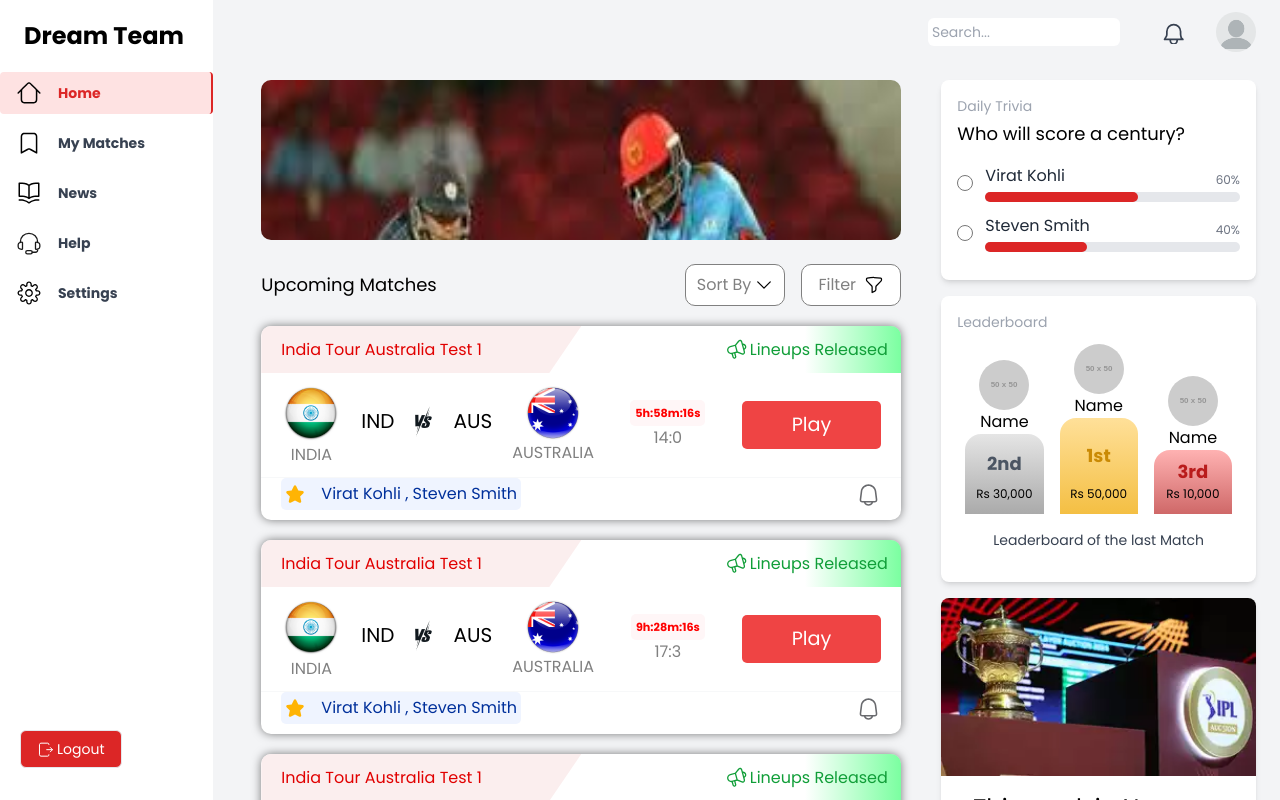
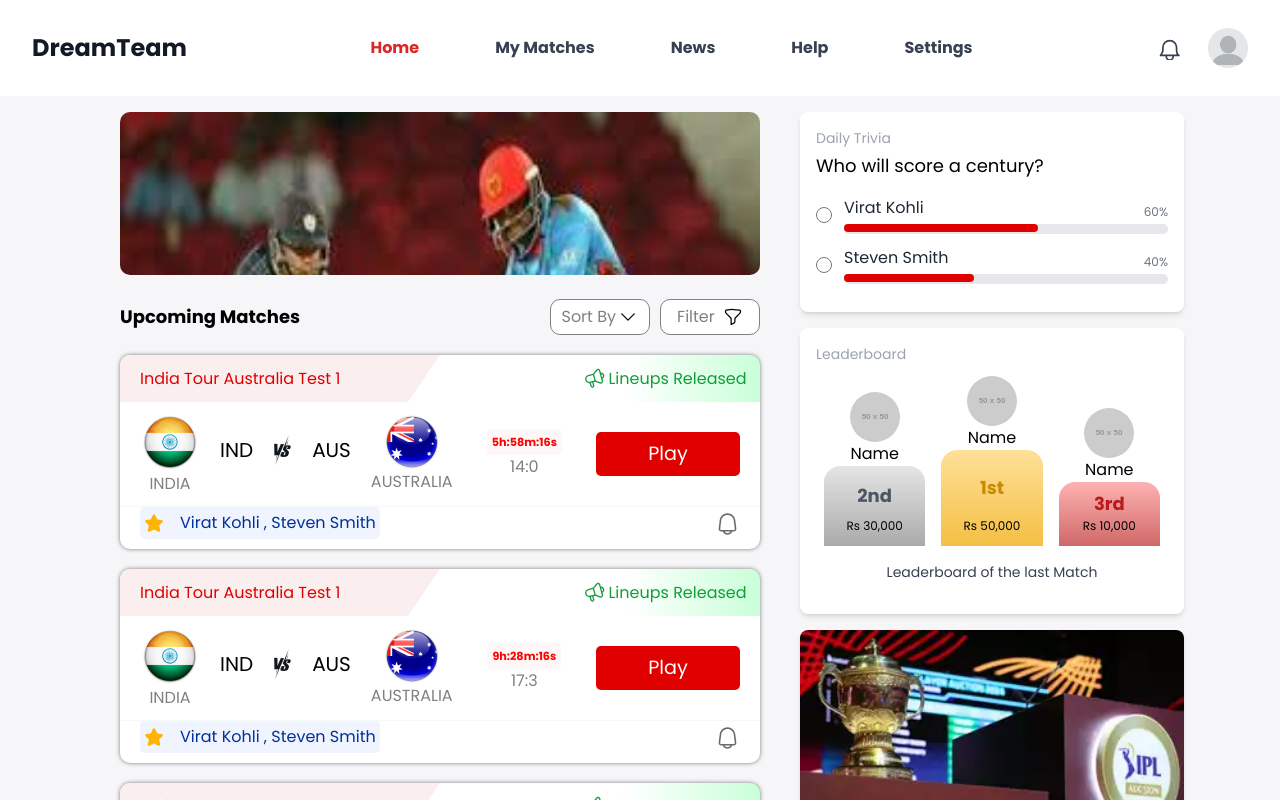
Before and after one commit to D11-MP/Dream11-prototype, a Next.js app in the folder frontend/: page / in a window 1280 px wide. Shown: the top 800 px of the page. Built offline with nearby package versions, Linux system fonts and the light colour scheme.

Commit message:
navbar and ui

```diff
--- a/frontend/app/(home)/_components/Trivia.tsx
+++ b/frontend/app/(home)/_components/Trivia.tsx
@@ -29,8 +29,16 @@
     percentage: parseFloat(((option.votes / totalVotes) * 100).toFixed(2)),
   }));
 
-  const handleVote = (id) => {
-    if (hasVoted) return;
+  const handleVote = (id: any) => {
+    // if (hasVoted) return;
+    if(hasVoted){
+      setPoll((prevPoll) => ({
+        ...prevPoll,
+        options: prevPoll.options.map((option) =>
+          option.id !== id ? { ...option, votes: option.votes - 1 } : option
+        ),
+      }));
+    }
 
     setPoll((prevPoll) => ({
       ...prevPoll,
@@ -56,9 +64,9 @@
                 id={option.id}
                 value={option.id}
                 name="player"
-                className="w-4 h-4"
+                className="w-4 h-4 accent-play_btn_clr"
                 onChange={() => handleVote(option.id)}
-                disabled={hasVoted}
+                // disabled={hasVoted}
               />
               <div className="flex-1">
                 <div className="flex justify-between">
@@ -74,7 +82,7 @@
                 </div>
                 <div className="w-full bg-gray-200 rounded-full h-2.5">
                   <div
-                    className="bg-red-600 h-2.5 rounded-full"
+                    className="bg-play_btn_clr h-2 rounded-full"
                     style={{ width: `${option.percentage}%` }}
                   ></div>
                 </div>
--- a/frontend/app/(home)/_components/button.tsx
+++ b/frontend/app/(home)/_components/button.tsx
@@ -8,7 +8,7 @@
 
 const Button : React.FC<Props> = ({img , text})=>{
     return(
-        <div className="flex justify-evenly px-2 py-2 custom-btn" style={{borderRadius:'10px',border:'1px solid gray',backgroundColor:'white',color:'gray'}}>
+        <div className="flex h-[36px] items-center justify-evenly px-2 py-2 custom-btn cursor-pointer" style={{borderRadius:'10px',border:'1px solid gray',backgroundColor:'white',color:'gray'}}>
             {text} <img src={img.src} alt=""/>
         </div>
     )
--- a/frontend/app/(home)/_components/matchCard.tsx
+++ b/frontend/app/(home)/_components/matchCard.tsx
@@ -69,7 +69,7 @@
   }, [match.time]);
 
     return(
-        <div style={{ borderRadius:'10px', paddingBottom:'10px',margin:'20px 0px',boxShadow:'0px 0px 10px rgb(0,0,0,0.5)'}}
+        <div style={{ borderRadius:'10px', paddingBottom:'10px',margin:'20px 0px',boxShadow:'0px 0px 4px rgb(0,0,0,0.5)'}}
         className="flex flex-col justify-between bg-white match-card">
 
             {/* top portion */}
@@ -96,7 +96,7 @@
                 </div>
 
                 <div>
-                    <button className="bg-red-500 play-btn"
+                    <button className="bg-play_btn_clr play-btn w-[144px] h-[44px] flex items-center justify-center"
                     style={{borderRadius:'5px' , color:'white'}}>Play</button>
                 </div>
             </div>
--- a/frontend/app/(home)/_components/topCarousel.tsx
+++ b/frontend/app/(home)/_components/topCarousel.tsx
@@ -33,7 +33,7 @@
   return (
     <div
       className="home-top-carousel-wrapper overflow-hidden"
-      style={{ width: "50vw", height: "20vh", borderRadius: "10px" }}
+      style={{ width: "50vw", height: "163px", borderRadius: "10px" }}
       onMouseEnter={() => setIsHover(true)}
       onMouseLeave={() => setIsHover(false)}
     >
--- a/frontend/app/(home)/page.tsx
+++ b/frontend/app/(home)/page.tsx
@@ -29,15 +29,15 @@
         <TopCarousel images={data2} />
         <div className="flex-col mt-6">
           <div className="matches-header flex justify-between items-center">
-            <p className="text-lg">Upcoming Matches</p>
-            <div className="flex gap-4">
+            <p className="text-lg font-semibold">Upcoming Matches</p>
+            <div className="flex flex-row gap-2.5">
               <Button img={down} text="Sort By" />
               <Button img={filter} text="Filter" />
             </div>
           </div>
           <div>
-            {data.map((match) => {
-              return <MatchCard key={match.time} match={match}></MatchCard>;
+            {data.map((match, index) => {
+              return <MatchCard key={index} match={match}></MatchCard>;
             })}
           </div>
         </div>
--- a/frontend/app/(home)/styles/matchCard.css
+++ b/frontend/app/(home)/styles/matchCard.css
@@ -19,7 +19,7 @@
   font-size: 1rem;
 }
 .lineups-box {
-  background: linear-gradient(to right, #fff, #fff, #00ff4884);
+  background: linear-gradient(to right, #fff 30%, #00ff4836);
   display: flex;
   justify-content: center;
   align-items: center;
--- a/frontend/app/_components/topnav.tsx
+++ b/frontend/app/_components/topnav.tsx
@@ -1,23 +1,118 @@
+"use client";
+
+import Link from "next/link";
+import { usePathname } from "next/navigation";
+
+
+
 export default function Topnav() {
+  const pathName = usePathname();
   return (
-    <div className="flex items-center justify-between bg-gray-100 h-16 px-6">
-      <div className="flex-grow ml-auto max-w-48">
+    <div className="flex items-center justify-between bg-white h-[96px] px-[32px]">
+      <h2 className="text-font_color font-bold text-2xl">DreamTeam</h2>
+      <div className="flex flex-row gap-[60px]">
+            <Link
+              href="/"
+              className={`text-gray-700 font-semibold ${
+                pathName === "/"
+                  ? "text-red-600"
+                  : "text-black"
+              }`}
+            >
+              <div
+                className={
+                  "flex items-center space-x-2 cursor-pointer p-2 rounded"
+                }
+              >
+                Home
+              </div>
+            </Link>
+            <Link
+              href="/matches"
+              className={`text-gray-700 font-semibold ${
+                pathName === "/matches"
+                  ? "text-red-600"
+                  : "text-black"
+              }`}
+            >
+              <div
+                className={
+                  "flex items-center space-x-2 cursor-pointer p-2 rounded"
+                }
+              >
+                My Matches
+              </div>
+            </Link>
+            <Link
+              href="/news"
+              className={`text-gray-700 font-semibold ${
+                pathName === "/news"
+                  ? "text-red-600"
+                  : "text-black"
+              }`}
+            >
+              <div
+                className={
+                  "flex items-center space-x-2 cursor-pointer p-2 rounded"
+                }
+              >
+                News
+              </div>
+            </Link>
+            <Link
+              href="/help"
+              className={`text-gray-700 font-semibold ${
+                pathName === "/help"
+                  ? "text-red-600"
+                  : "text-black"
+              }`}
+            >
+              <div
+                className={
+                  "flex items-center space-x-2 cursor-pointer p-2 rounded"
+                }
+              >
+                Help
+              </div>
+            </Link>
+            <Link
+              href="/settings"
+              className={`text-gray-700 font-semibold ${
+                pathName === "/settings"
+                  ? "text-red-600"
+                  : "text-black"
+              }`}
+            >
+              <div
+                className={
+                  "flex items-center space-x-2 cursor-pointer p-2 rounded"
+                }
+              >
+                Settings
+              </div>
+            </Link>
+      </div>
+
+      <div className="flex justify-center items-center">
+        {/* <div className="flex-grow max-w-48">
           <input
             type="text"
             placeholder="Search..."
             className="w-full px-1 py-1 text-black text-sm rounded-md focus:outline-none focus:ring-2 focus:ring-red-600"
             />
-      </div>
-      <div className="ml-6 flex items-center">
+        </div> */}
+
+
+        <div className="flex items-center">
           {/* Notification Bell Icon */}
-        <div className="relative cursor-pointer mx-4">
+          <div className="relative cursor-pointer">
             <svg
               xmlns="http://www.w3.org/2000/svg"
               fill="none"
               viewBox="0 0 21 21"
               strokeWidth={1.5}
               stroke="currentColor"
-            className="w-6 h-6 mr-4 text-gray-700 hover:text-black"
+              className="w-6 h-6 mr-7 text-gray-700 hover:text-black"
               >
               <path
                 strokeLinecap="round"
@@ -35,5 +130,6 @@
             />
         </div>
       </div>
+    </div>
   );
 }
--- a/frontend/app/layout.tsx
+++ b/frontend/app/layout.tsx
@@ -1,8 +1,8 @@
 import type { Metadata } from "next";
-import Topnav from "./_components/Topnav";
 import { Poppins } from "next/font/google";
 import "./globals.css";
 import LeftNav from "./_components/leftnav";
+import Topnav from "./_components/topnav";
 
 export const metadata: Metadata = {
   title: "Dream 11",
@@ -24,20 +24,20 @@
   return (
     <html lang="en" className={poppins.variable}>
       <body className="bg-primary-white min-h-screen font-sans">
-        <div className="flex flex-col min-h-screen">
-          <div className="flex flex-grow">
-            <aside className="w-1/6 bg-white h-screen fixed">
+        <div  className="w-full">
+          <Topnav />
+        </div>
+        <div className="min-h-screen min-w-[1222px] bg-page_bg_color my-0 flex justify-center">
+          {/* <div className="flex flex-grow"> */}
+            {/* <aside className="w-1/6 bg-white h-screen fixed">
               <LeftNav />
-            </aside>
+            </aside> */}
 
-            <main className="flex flex-col w-5/6 ml-[16.666%] bg-gray-100 min-h-screen">
-              <div>
-                <Topnav />
-              </div>
-
+            <main className="flex flex-col  min-h-screen">
               <div className="flex-grow p-4">{children}</div>
             </main>
-          </div>
+
+          {/* </div> */}
         </div>
       </body>
     </html>
--- a/frontend/tailwind.config.ts
+++ b/frontend/tailwind.config.ts
@@ -17,6 +17,9 @@
         yellowGradient2: "#FFE099", // Custom secondary yellow gradient color
         grayGradient: "#E5E5E5", // Custom gray gradient color
         grayGradient2: "#AAAAAA", // Custom secondary gray gradient color
+        page_bg_color: "#F6F6F9",
+        font_color: "#131927",
+        play_btn_clr: "#E10000"
       },
       fontFamily: {
         sans: ["var(--font-poppins)", "sans-serif"], // Global Poppins font
```
Also changed, not shown: frontend/app/(home)/csv_file.csv (added). Lines whose indentation alone changed are shown as unchanged.
